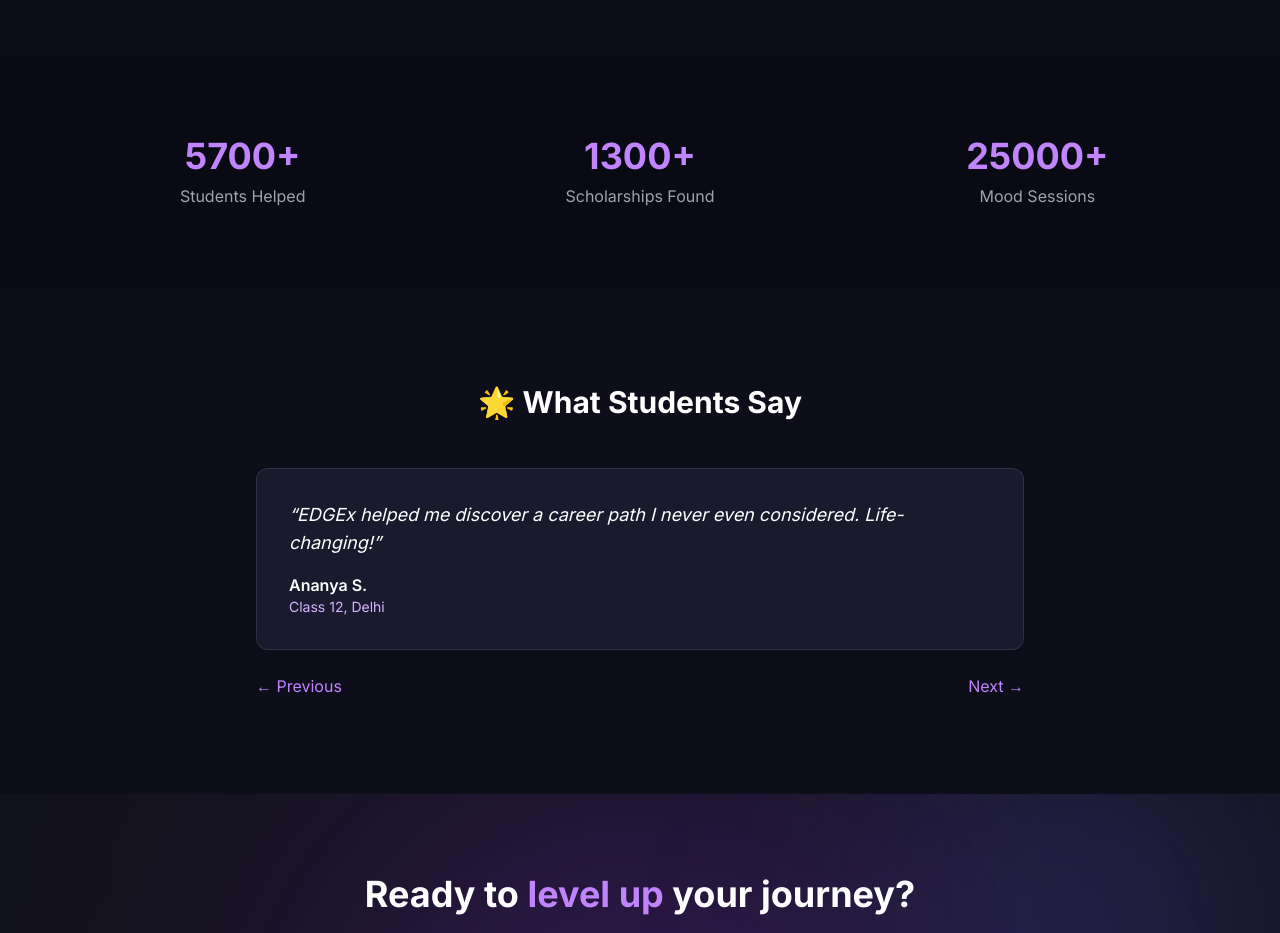
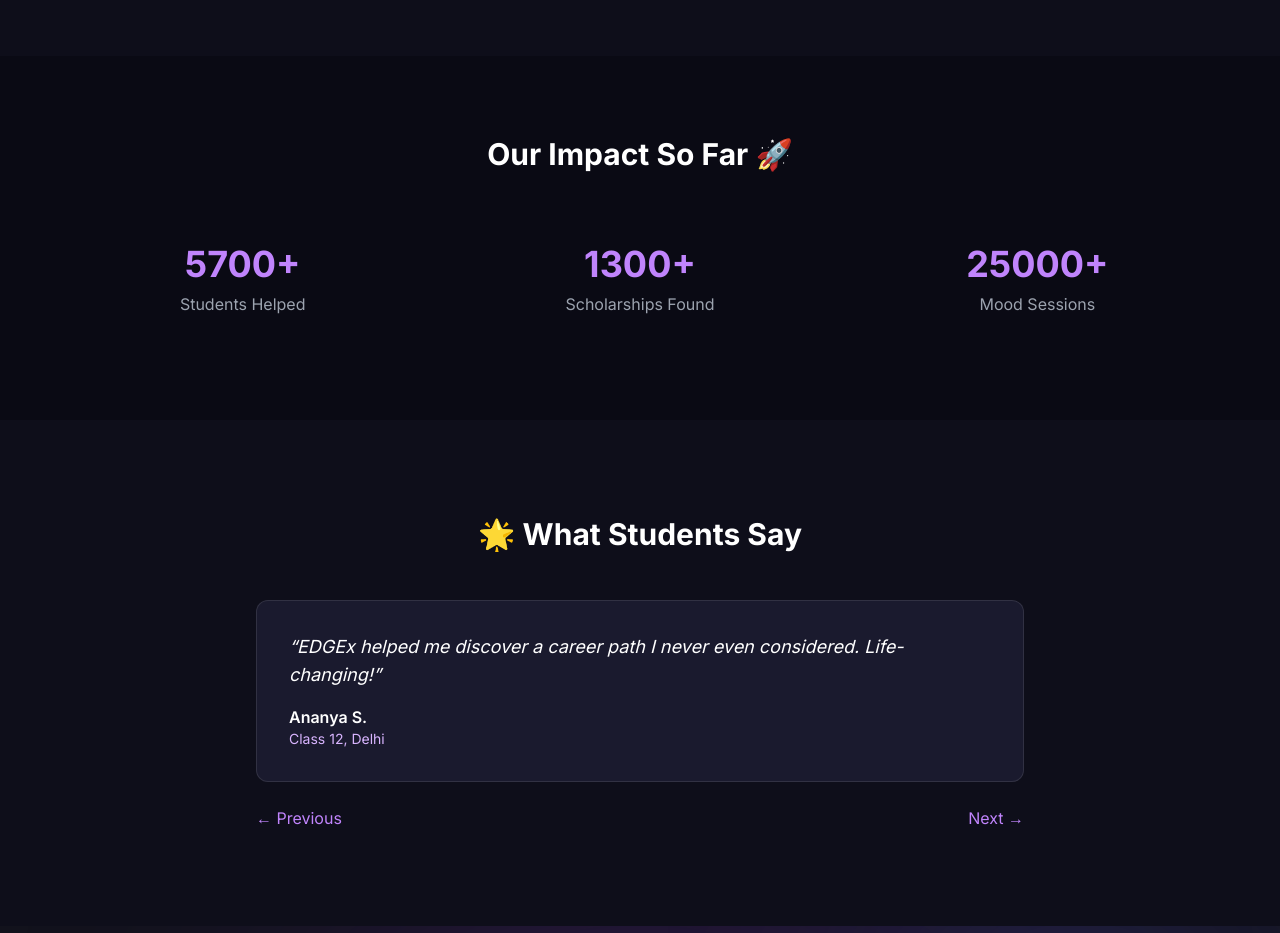
Before and after one commit to umaima06/edgex, a React (Vite) app: page / in a window 1280 px wide. Shown: the part 880-1813 px from the top of the page. Built offline with nearby package versions, Linux system fonts and the light colour scheme.

Commit message:
Added hover effect and tooltip text,title (#39)

```diff
--- a/src/pages/Home.jsx
+++ b/src/pages/Home.jsx
@@ -207,6 +207,9 @@
 
       {/* Counters */}
       <section className="py-20 bg-[#0a0a14] text-center">
+        <h2 className="text-3xl font-bold text-white mb-12">
+           Our Impact So Far 🚀
+        </h2>
         <div className="grid grid-cols-1 sm:grid-cols-3 gap-10 max-w-6xl mx-auto">
           {counters.map((item, i) => (
             <motion.div
@@ -215,6 +218,12 @@
               whileInView={{ opacity: 1, y: 0 }}
               transition={{ duration: 0.6, delay: i * 0.2 }}
               viewport={{ once: true }}
+              className="p-6 rounded-xl transition transform hover:scale-105 hover:bg-gray-800 hover:shadow-lg cursor-pointer"
+              title={item.label === "Students Helped"
+              ? "Number of students who received guidance"
+              : item.label === "Scholarships Found"
+              ? "Scholarships we helped students find"
+              : "Sessions that improved students"}
             >
               <p className="text-4xl font-bold text-purple-400">{counts[i]}+</p>
               <p className="text-gray-400 mt-2">{item.label}</p>
```
